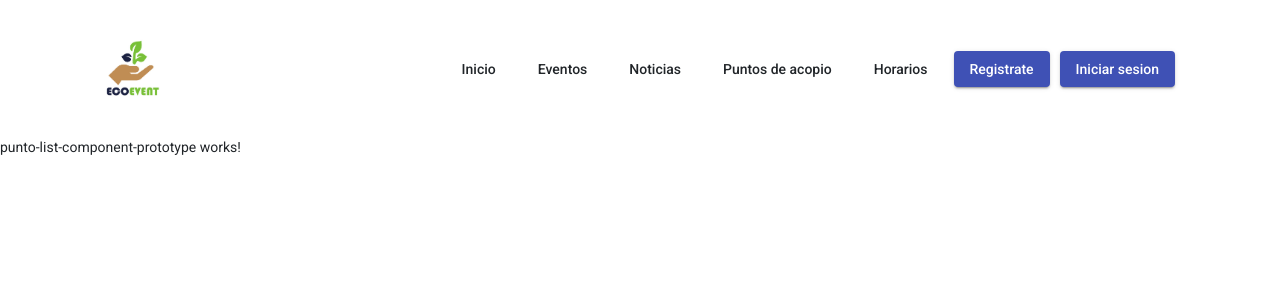
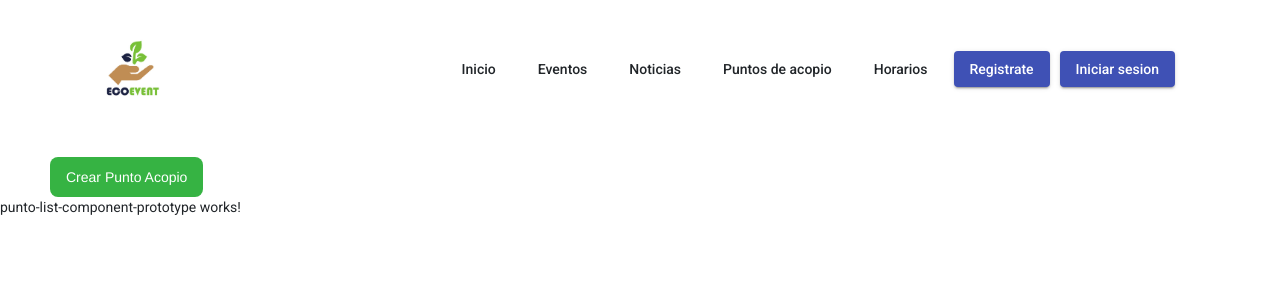
Before and after one commit to aaron-0406/ecoevent, an Angular app in the folder frontend_ecoevent/: page /nuevoPunto in a window 1280 px wide. Both pictures are taken after typing "Sample", "Sample", "Sample" into the empty fields and a click on the button "Volver". Shown: the top 300 px of the page. Built offline with nearby package versions, Linux system fonts and the light colour scheme; no server answers.

Commit message:
chore: Button create and modal create point

```diff
--- a/frontend_ecoevent/src/app/Components/PuntoAcopio/punto-create-edit-component-prototype/punto-create-edit-component-prototype.component.html
+++ b/frontend_ecoevent/src/app/Components/PuntoAcopio/punto-create-edit-component-prototype/punto-create-edit-component-prototype.component.html
@@ -2,7 +2,7 @@
 
     <h1>{{ acto }} Punto de Acopio</h1>
 
-    <form>
+    <form (submit)="crearPunto()">
       <div class="mb-3">
         <label for="distrito" class="form-label">Distrito</label>
         <input
--- a/frontend_ecoevent/src/app/Components/PuntoAcopio/punto-create-edit-component-prototype/punto-create-edit-component-prototype.component.ts
+++ b/frontend_ecoevent/src/app/Components/PuntoAcopio/punto-create-edit-component-prototype/punto-create-edit-component-prototype.component.ts
@@ -22,6 +22,20 @@ export class PuntoCreateEditComponentPrototypeComponent implements OnInit {
   puntos: PuntoAcopio[] = [];
 
   ngOnInit(): void {
+
+    this._puntoService.getPuntos().subscribe((data) => {
+      data.forEach((puntoData) => {
+        if (puntoData.id_punto == this.index) {
+          this.puntosMostrar = puntoData;
+        }
+      });
+    }
+    );
+
+    this.esEditar;
+    if (this.index) {
+      this.acto = 'Editar';
+    }
   }
 
   //para identificar 'editarPuntos'
@@ -39,6 +53,13 @@ export class PuntoCreateEditComponentPrototypeComponent implements OnInit {
     distrito: '',
   };
 
+  crearPunto() {
+    if (this.puntosMostrar.direccion) {
+      this._puntoService.crearPunto(this.puntosMostrar).subscribe();
+      this._router.navigate(['/puntoAcopio']);
+    }
+  }
+
   editarPunto() {
     this._puntoService.editarPunto(this.puntosMostrar).subscribe();
     this._router.navigate(['/puntoAcopio']);
--- a/frontend_ecoevent/src/app/Components/PuntoAcopio/punto-list-component-prototype/punto-list-component-prototype.component.css
+++ b/frontend_ecoevent/src/app/Components/PuntoAcopio/punto-list-component-prototype/punto-list-component-prototype.component.css
@@ -0,0 +1,33 @@
+.button-row button,
+.button-row a {
+    background-color: #36b343;
+    border-radius: 8px;
+    border-style: none;
+    box-sizing: border-box;
+    color: #FFFFFF;
+    cursor: pointer;
+    display: inline-block;
+    font-family: "Haas Grot Text R Web", "Helvetica Neue", Helvetica, Arial, sans-serif;
+    font-size: 14px;
+    font-weight: 500;
+    height: 40px;
+    line-height: 20px;
+    list-style: none;
+    margin: 20px;
+    outline: none;
+    padding: 10px 16px;
+    position: relative;
+    text-align: center;
+    text-decoration: none;
+    transition: color 100ms;
+    vertical-align: baseline;
+    user-select: none;
+    -webkit-user-select: none;
+    touch-action: manipulation;
+    margin-left: 50px;
+    margin-bottom: 0px;
+}
+.button-row:hover,
+.button-row:focus {
+    background-color: #ffffff;
+}
--- a/frontend_ecoevent/src/app/Components/PuntoAcopio/punto-list-component-prototype/punto-list-component-prototype.component.html
+++ b/frontend_ecoevent/src/app/Components/PuntoAcopio/punto-list-component-prototype/punto-list-component-prototype.component.html
@@ -1 +1,13 @@
+<div class="button-row">
+    <button
+      mat-button
+      color="primary"
+      type="button"
+      [routerLink]="['/nuevoPunto']"
+    >
+      Crear Punto Acopio
+    </button>
+    <br />
+  </div>
+
 <p>punto-list-component-prototype works!</p>
--- a/frontend_ecoevent/src/app/services/punto.service.ts
+++ b/frontend_ecoevent/src/app/services/punto.service.ts
@@ -15,6 +15,10 @@ export class PuntoService {
     return this.http.get<PuntoAcopio[]>(`${this.apiUrl}`);
   }
 
+  crearPunto(dto: PuntoAcopio) {
+    return this.http.post<PuntoAcopio>(`${this.apiUrl}`, dto);
+  }
+
   editarPunto(dto: PuntoAcopio) {
     return this.http.put<PuntoAcopio>(`${this.apiUrl}`, dto);
   }
```
